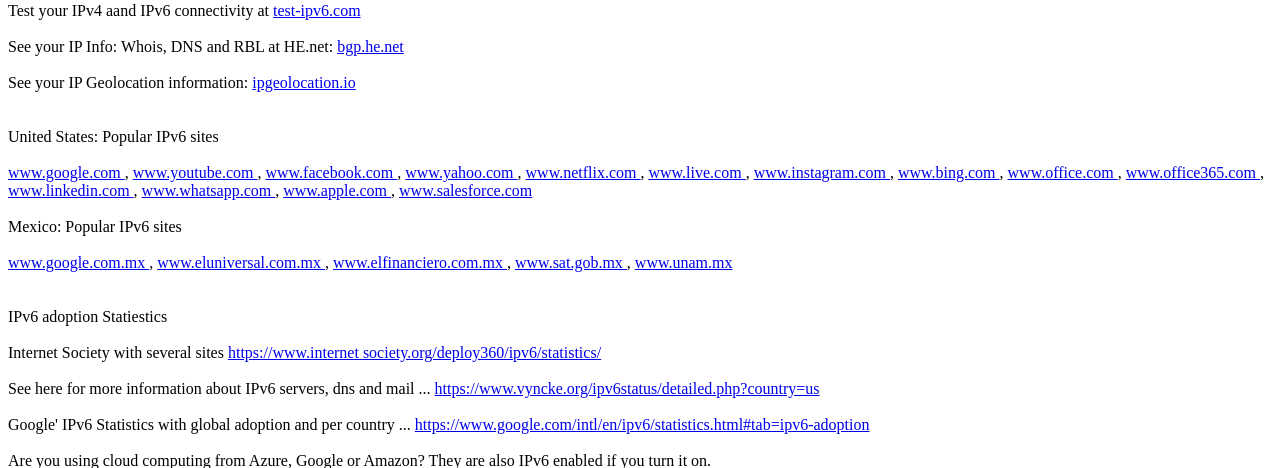
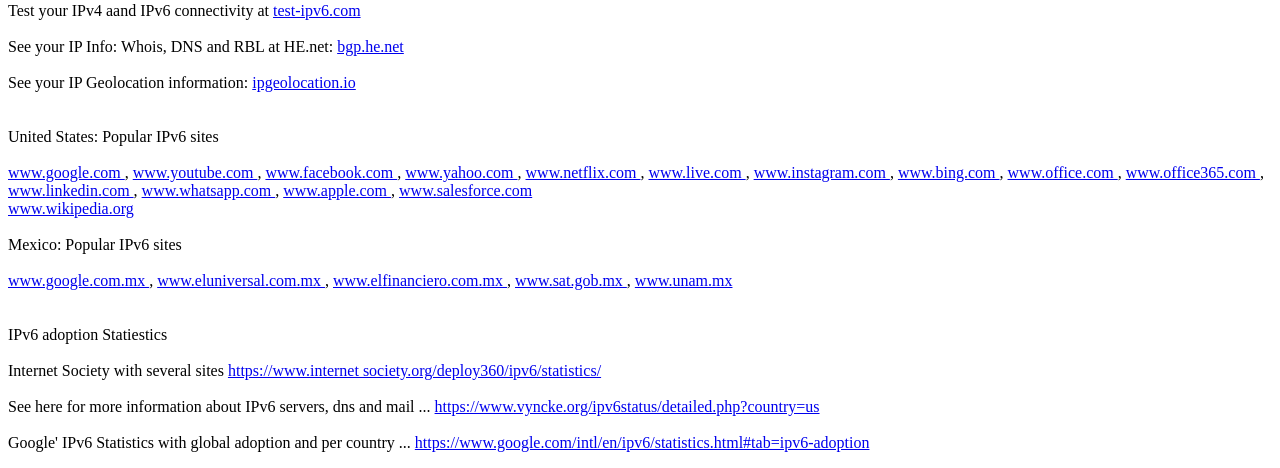
Before and after one commit to mdeleo10/WebServer, a PHP site: page / in a window 1280 px wide. Shown: the part 294-762 px from the top of the page. Run offline with PHP 8.4, Linux system fonts and the light colour scheme; data that the repository does not hold is empty.

Commit message:
Update index.php

```diff
--- a/index.php
+++ b/index.php
@@ -91,6 +91,7 @@
 echo '<a href="https://www.whatsapp.com/">www.whatsapp.com </a>, ';
 echo '<a href="https://www.apple.com/">www.apple.com </a>, ';
 echo '<a href="https://www.salesforce.com/">www.salesforce.com </a> <br>';
+echo '<a href="https://www.wikipedia.org/">www.wikipedia.org </a> <br>';
 
 echo "<br>";
 
```
